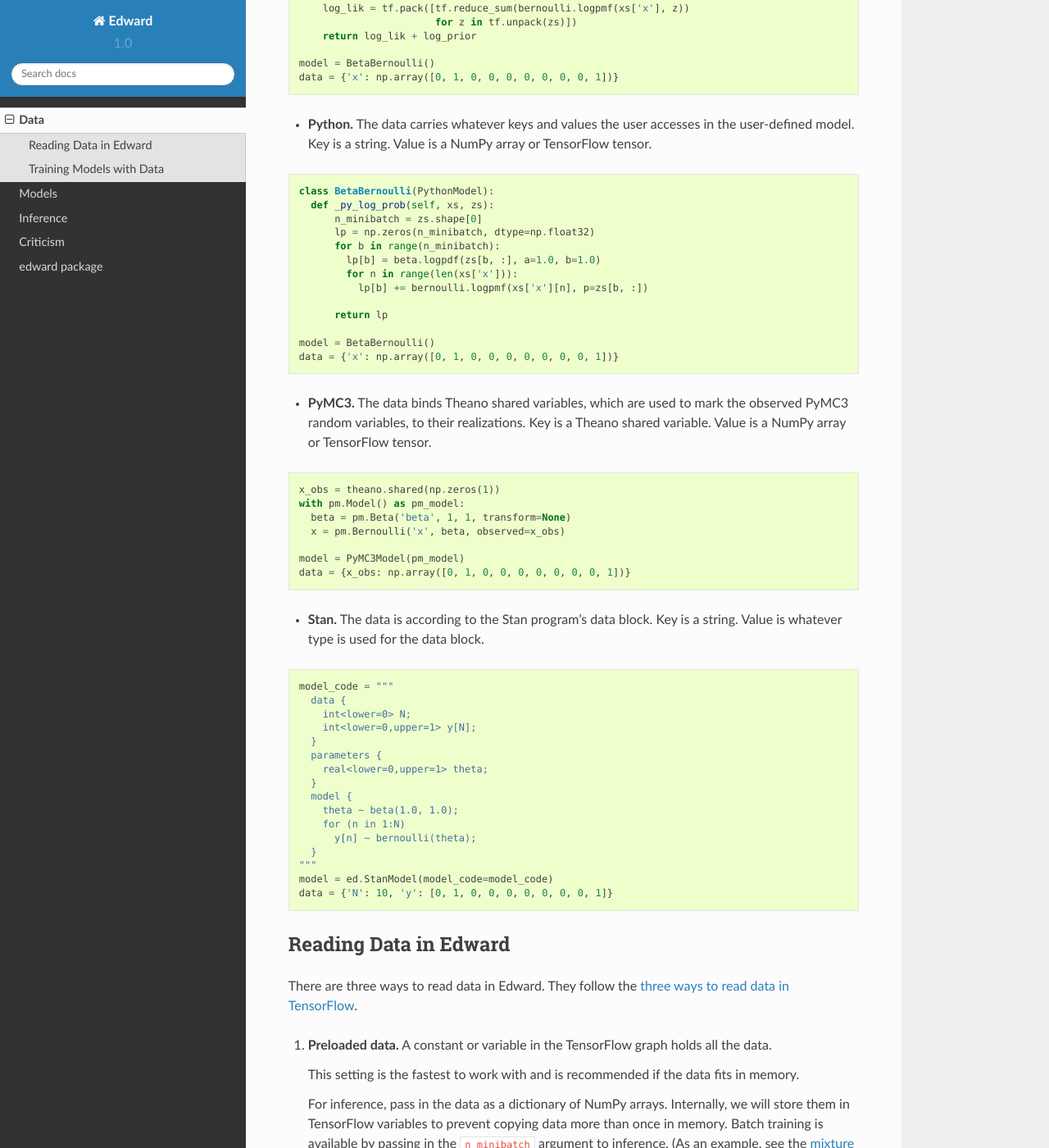
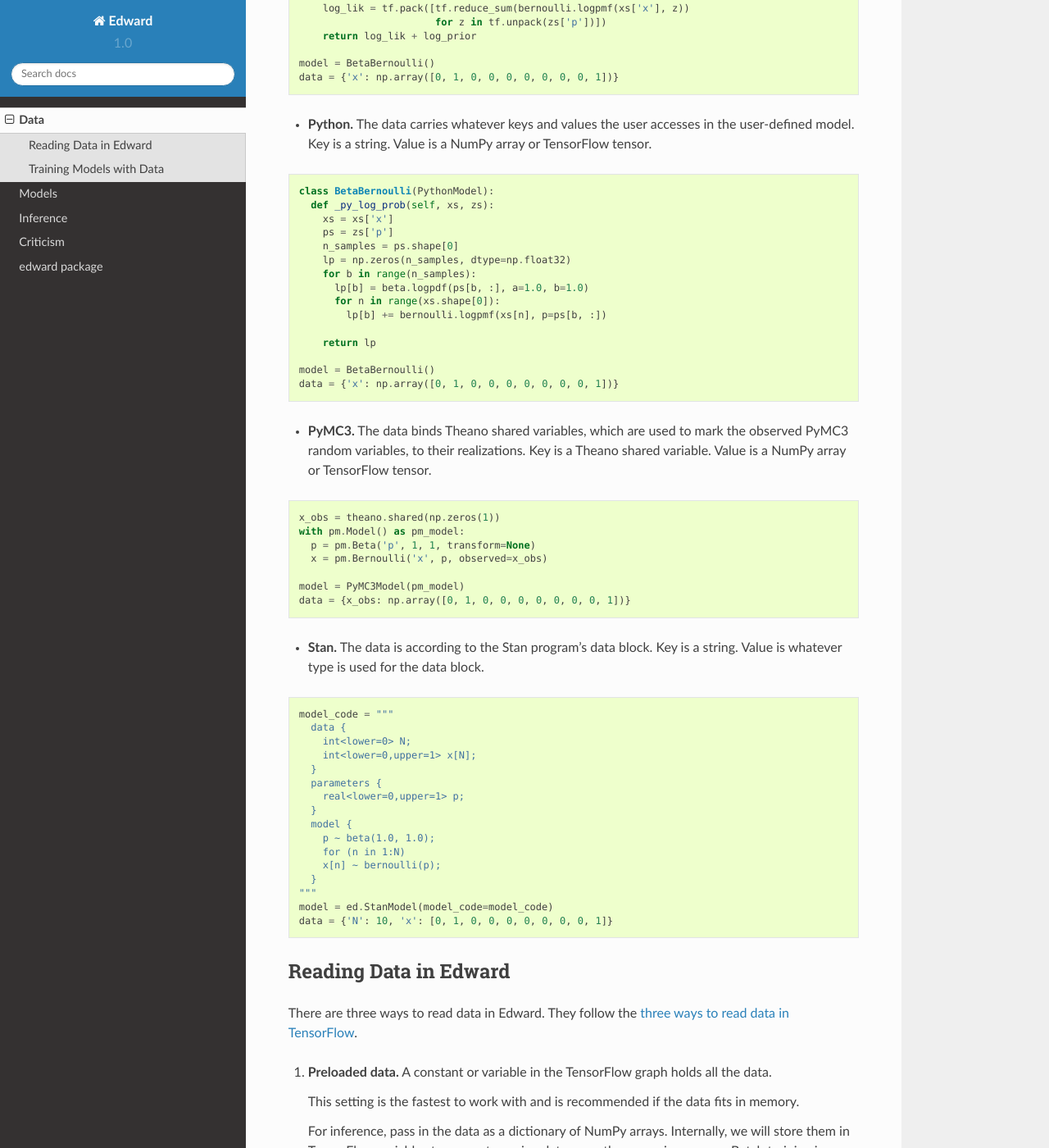
Before and after one commit to blei-lab/edward, a Sphinx documentation site: the page built from docs/source/data.rst, in a window 1280 px wide and 1400 px high, scrolled down 390 px. Shown: the whole window at 82% size. Built offline with Sphinx 7.4.7 and the Read the Docs theme 2.0.0, drawn with Linux system fonts in a browser that asks for light colours.

Commit message:
fix travis build; update docs/source/data.rst

```diff
--- a/docs/source/data.rst
+++ b/docs/source/data.rst
@@ -14,9 +14,9 @@ We detail specifics for each modeling language below.
 
   class BetaBernoulli:
     def log_prob(self, xs, zs):
-      log_prior = beta.logpdf(zs, a=1.0, b=1.0)
+      log_prior = beta.logpdf(zs['p'], a=1.0, b=1.0)
       log_lik = tf.pack([tf.reduce_sum(bernoulli.logpmf(xs['x'], z))
-                         for z in tf.unpack(zs)])
+                         for z in tf.unpack(zs['p'])])
       return log_lik + log_prior
 
   model = BetaBernoulli()
@@ -30,14 +30,16 @@ We detail specifics for each modeling language below.
 
   class BetaBernoulli(PythonModel):
     def _py_log_prob(self, xs, zs):
-        n_minibatch = zs.shape[0]
-        lp = np.zeros(n_minibatch, dtype=np.float32)
-        for b in range(n_minibatch):
-          lp[b] = beta.logpdf(zs[b, :], a=1.0, b=1.0)
-          for n in range(len(xs['x'])):
-            lp[b] += bernoulli.logpmf(xs['x'][n], p=zs[b, :])
+      xs = xs['x']
+      ps = zs['p']
+      n_samples = ps.shape[0]
+      lp = np.zeros(n_samples, dtype=np.float32)
+      for b in range(n_samples):
+        lp[b] = beta.logpdf(ps[b, :], a=1.0, b=1.0)
+        for n in range(xs.shape[0]):
+          lp[b] += bernoulli.logpmf(xs[n], p=ps[b, :])
 
-        return lp
+      return lp
 
   model = BetaBernoulli()
   data = {'x': np.array([0, 1, 0, 0, 0, 0, 0, 0, 0, 1])}
@@ -51,8 +53,8 @@ We detail specifics for each modeling language below.
 
   x_obs = theano.shared(np.zeros(1))
   with pm.Model() as pm_model:
-    beta = pm.Beta('beta', 1, 1, transform=None)
-    x = pm.Bernoulli('x', beta, observed=x_obs)
+    p = pm.Beta('p', 1, 1, transform=None)
+    x = pm.Bernoulli('x', p, observed=x_obs)
 
   model = PyMC3Model(pm_model)
   data = {x_obs: np.array([0, 1, 0, 0, 0, 0, 0, 0, 0, 1])}
@@ -65,19 +67,19 @@ We detail specifics for each modeling language below.
   model_code = """
     data {
       int<lower=0> N;
-      int<lower=0,upper=1> y[N];
+      int<lower=0,upper=1> x[N];
     }
     parameters {
-      real<lower=0,upper=1> theta;
+      real<lower=0,upper=1> p;
     }
     model {
-      theta ~ beta(1.0, 1.0);
+      p ~ beta(1.0, 1.0);
       for (n in 1:N)
-        y[n] ~ bernoulli(theta);
+      x[n] ~ bernoulli(p);
     }
   """
   model = ed.StanModel(model_code=model_code)
-  data = {'N': 10, 'y': [0, 1, 0, 0, 0, 0, 0, 0, 0, 1]}
+  data = {'N': 10, 'x': [0, 1, 0, 0, 0, 0, 0, 0, 0, 1]}
 
 Reading Data in Edward
 ^^^^^^^^^^^^^^^^^^^^^^
```
Also changed, not shown: 1 other file.
